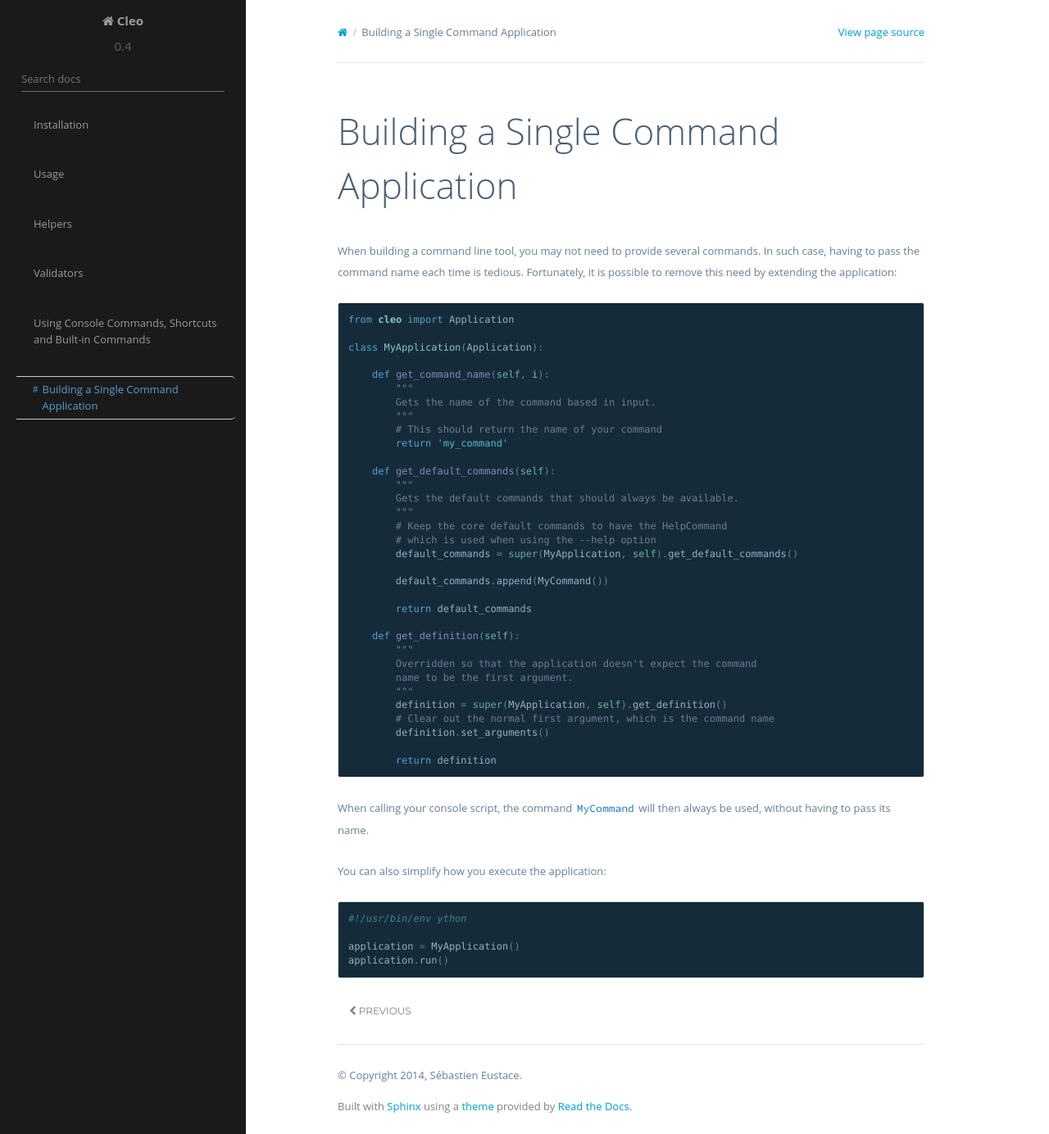
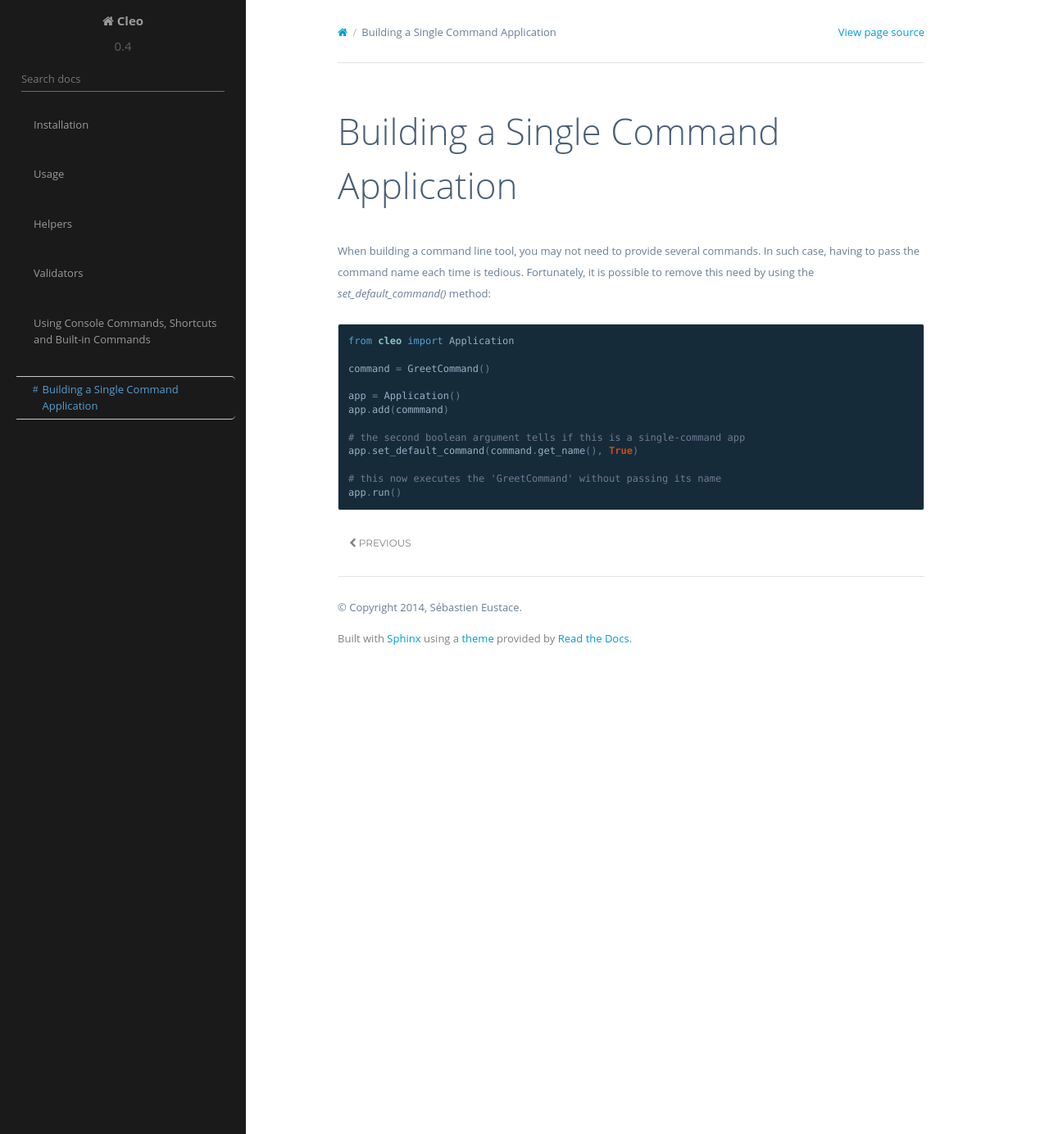
Before and after one commit to python-poetry/cleo, a Sphinx documentation site: the page built from docs/single_command_tool.rst, in a window 1280 px wide and 1384 px high. Shown: the whole window at 82% size. Built offline with Sphinx 7.4.7 and the Read the Docs theme 2.0.0, drawn with Linux system fonts in a browser that asks for light colours.

Commit message:
Simplifies the way to create single command application

```diff
--- a/docs/single_command_tool.rst
+++ b/docs/single_command_tool.rst
@@ -3,53 +3,19 @@ Building a Single Command Application
 
 When building a command line tool, you may not need to provide several commands.
 In such case, having to pass the command name each time is tedious. Fortunately,
-it is possible to remove this need by extending the application:
+it is possible to remove this need by using the `set_default_command()` method:
 
 .. code-block:: python
 
     from cleo import Application
 
-    class MyApplication(Application):
+    command = GreetCommand()
 
-        def get_command_name(self, i):
-            """
-            Gets the name of the command based in input.
-            """
-            # This should return the name of your command
-            return 'my_command'
+    app = Application()
+    app.add(commmand)
 
-        def get_default_commands(self):
-            """
-            Gets the default commands that should always be available.
-            """
-            # Keep the core default commands to have the HelpCommand
-            # which is used when using the --help option
-            default_commands = super(MyApplication, self).get_default_commands()
+    # the second boolean argument tells if this is a single-command app
+    app.set_default_command(command.get_name(), True)
 
-            default_commands.append(MyCommand())
-
-            return default_commands
-
-        def get_definition(self):
-            """
-            Overridden so that the application doesn't expect the command
-            name to be the first argument.
-            """
-            definition = super(MyApplication, self).get_definition()
-            # Clear out the normal first argument, which is the command name
-            definition.set_arguments()
-
-            return definition
-
-
-When calling your console script, the command ``MyCommand`` will then always
-be used, without having to pass its name.
-
-You can also simplify how you execute the application:
-
-.. code-block:: python
-
-    #!/usr/bin/env ython
-
-    application = MyApplication()
-    application.run()
+    # this now executes the 'GreetCommand' without passing its name
+    app.run()
```
Also changed, not shown: 2 other files.
